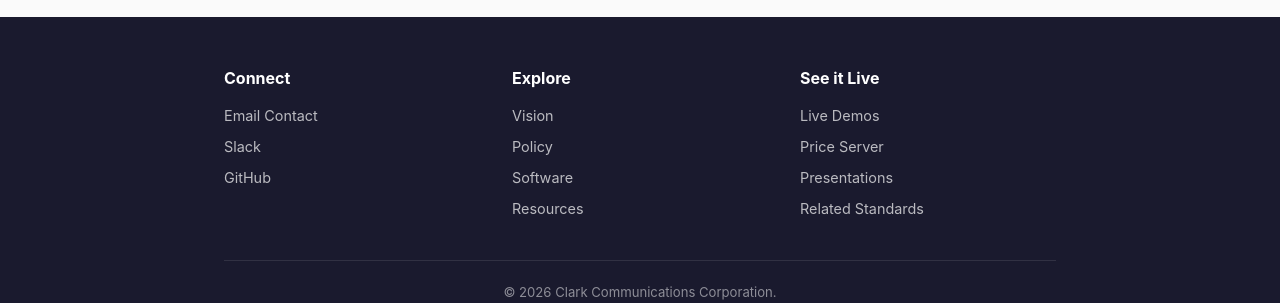
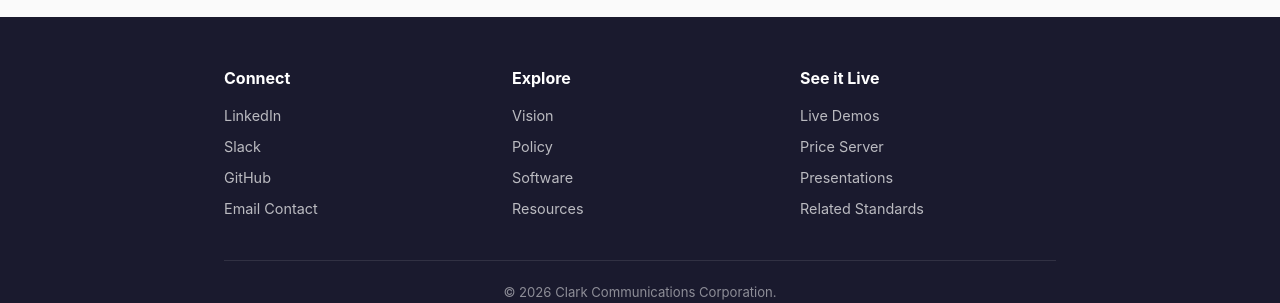
Before and after one commit to grid-coordination/grid-coordination.github.io, a Jekyll site: the page built from index.md, in a window 1280 px wide and 900 px high, scrolled down 3438 px. Shown: the part 573-876 px from the top of the window. Built offline with Jekyll 4.4.1, drawn with Linux system fonts in a browser that asks for light colours.

Commit message:
Add LinkedIn link to footer Connect column
Reorders Connect items to: LinkedIn, Slack, GitHub, Email Contact.

Co-Authored-By: Claude Opus 4.7 (1M context) <noreply@anthropic.com>

```diff
--- a/_layouts/default.html
+++ b/_layouts/default.html
@@ -104,9 +104,10 @@
       <div class="footer-content">
         <div class="footer-col">
           <h4>Connect</h4>
-          <a href="mailto:grid-coordination@clark-communications.com">Email Contact</a>
+          <a href="https://www.linkedin.com/company/grid-coordination">LinkedIn</a>
           <a href="https://grid-coordination.slack.com">Slack</a>
           <a href="https://github.com/grid-coordination">GitHub</a>
+          <a href="mailto:grid-coordination@clark-communications.com">Email Contact</a>
         </div>
         <div class="footer-col">
           <h4>Explore</h4>
```
